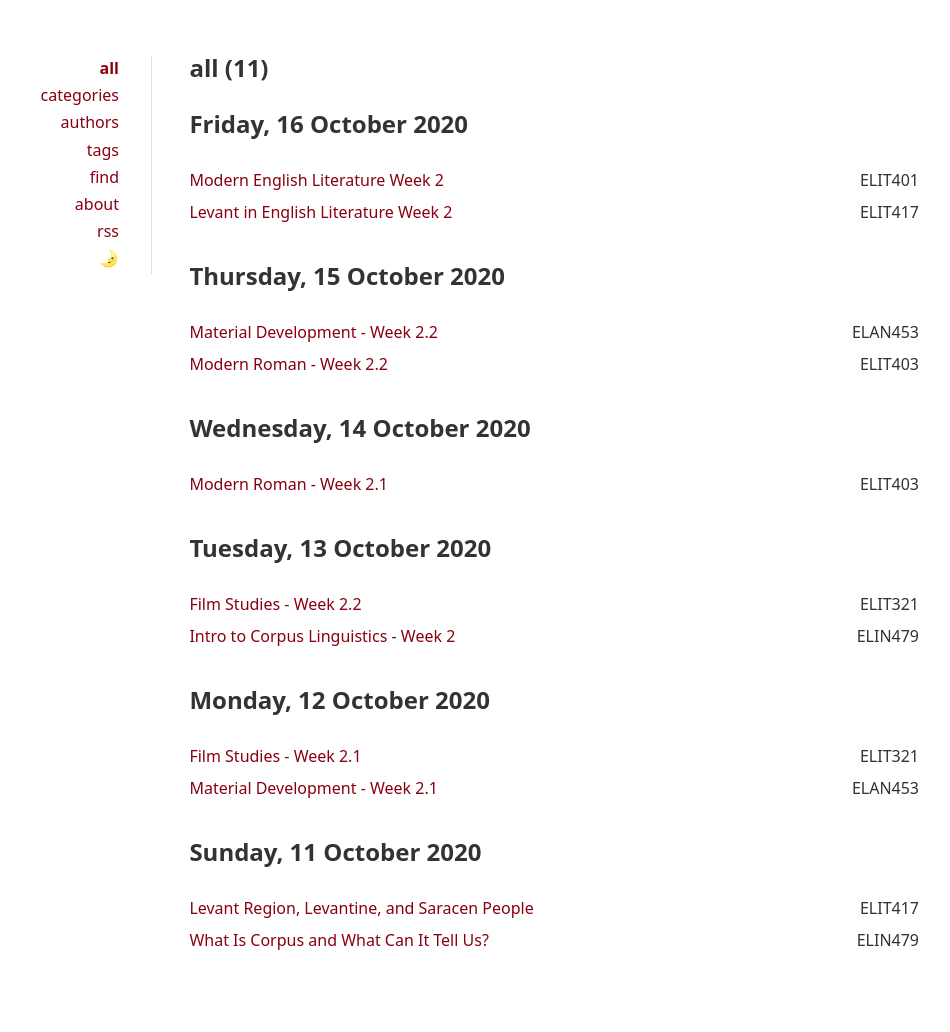
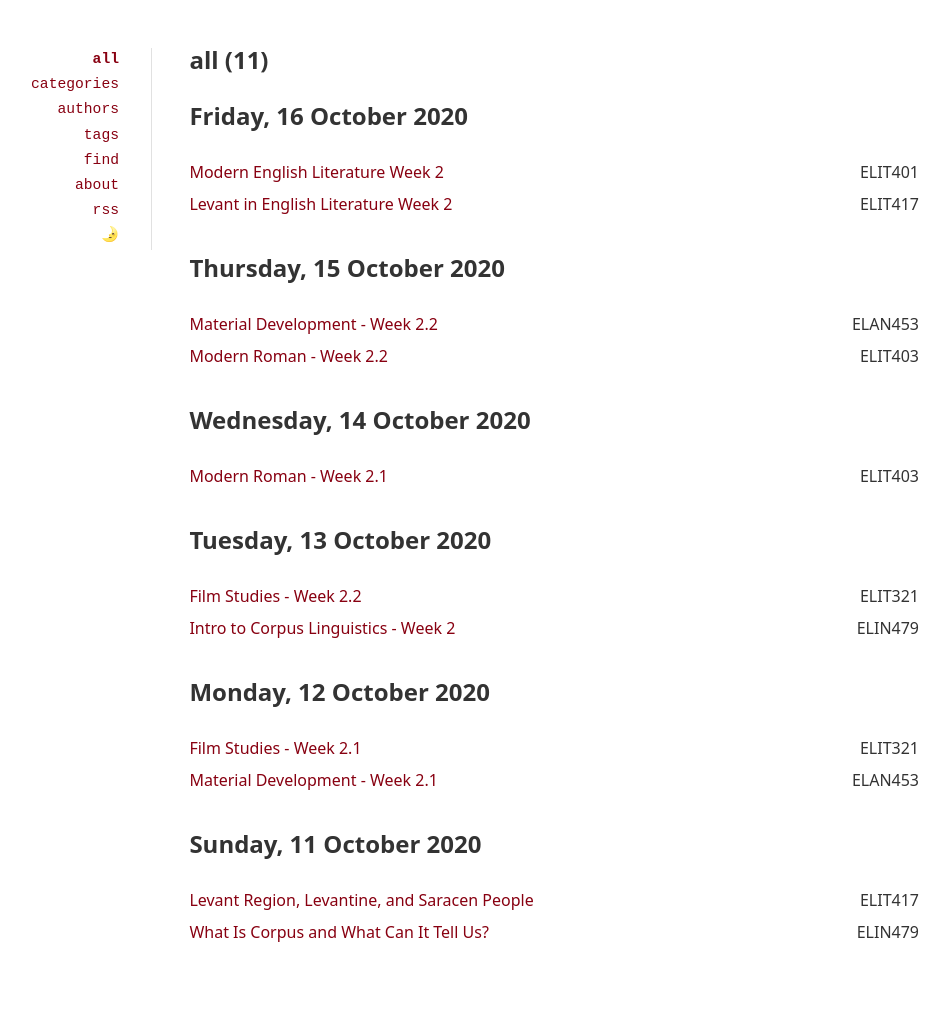
Before and after one commit to velitasali/notes, a Jekyll site: the page built from index.html, in a window 1280 px wide. Shown: the whole page, without its empty margins (185-1135 px from the left). Built offline with Jekyll 4.4.1, drawn with Linux system fonts in a browser that asks for light colours.

Commit message:
Finalize design updates

```diff
--- a/_includes/navigation.html
+++ b/_includes/navigation.html
@@ -1,5 +1,4 @@
 <header role="banner">
-      <!--<h1 class="logo">{{ site.title }}</h1> -->
       <nav role="navigation">
          <ul>
 {% for item in site.data.navigation.links %}
--- a/_sass/_main.scss
+++ b/_sass/_main.scss
@@ -21,6 +21,8 @@ body {
 	line-height: 1.5;
 	font-size: 1rem;
 	font-weight: 300;
+	padding: 0;
+	margin: 0;
 	color: #333;
 	transition: background-color .75s;
 }
@@ -29,6 +31,9 @@ header nav {
 	border-right: 1px solid $unopinionated_color;
 	position: fixed;
 	width: 10rem;
+	font-family: monospace;
+	font-size: 11pt;
+	font-weight: normal;
 }
 
 header nav ul {
@@ -234,7 +239,7 @@ header li {
 }
 
 header a.active {
-	font-weight: bold;
+	font-weight: bolder;
 }
 
 header, section {
@@ -343,25 +348,21 @@ section[class="post"] img {
 }
 
 @media screen and (max-width: 60rem) {
+
 	main {
 		gap: 0;
-		padding: 0;
+		padding: 1rem;
 	}
 
 	header {
 		grid-column: span 4;
-		margin-left: 1rem;
-		margin-right: 1rem;
 	}
 
 	header li {
-		display: inline;
-		margin: 0;
-		padding-left: .5rem;
-		padding-right: .5rem;
-	}
-
-	.logo {
+		display: inline-flex;
+		margin: 0rem;
+		padding-left: .75rem;
+		padding-right: .75rem;
 		padding-bottom: 1rem;
 	}
 
@@ -375,7 +376,7 @@ section[class="post"] img {
 
 	header nav ul {
 		flex-wrap: wrap;
-		justify-content: space-around;
+		justify-content: space-evenly;
 		display: flex;
 	}
 
@@ -384,9 +385,7 @@ section[class="post"] img {
 	}
 
 	section {
-		margin-bottom: 1rem;
-		margin-left: 1rem;
-		margin-right: 1rem;
+		margin-bottom: 0;
 	}
 
 	section[class="post"] img {
```
